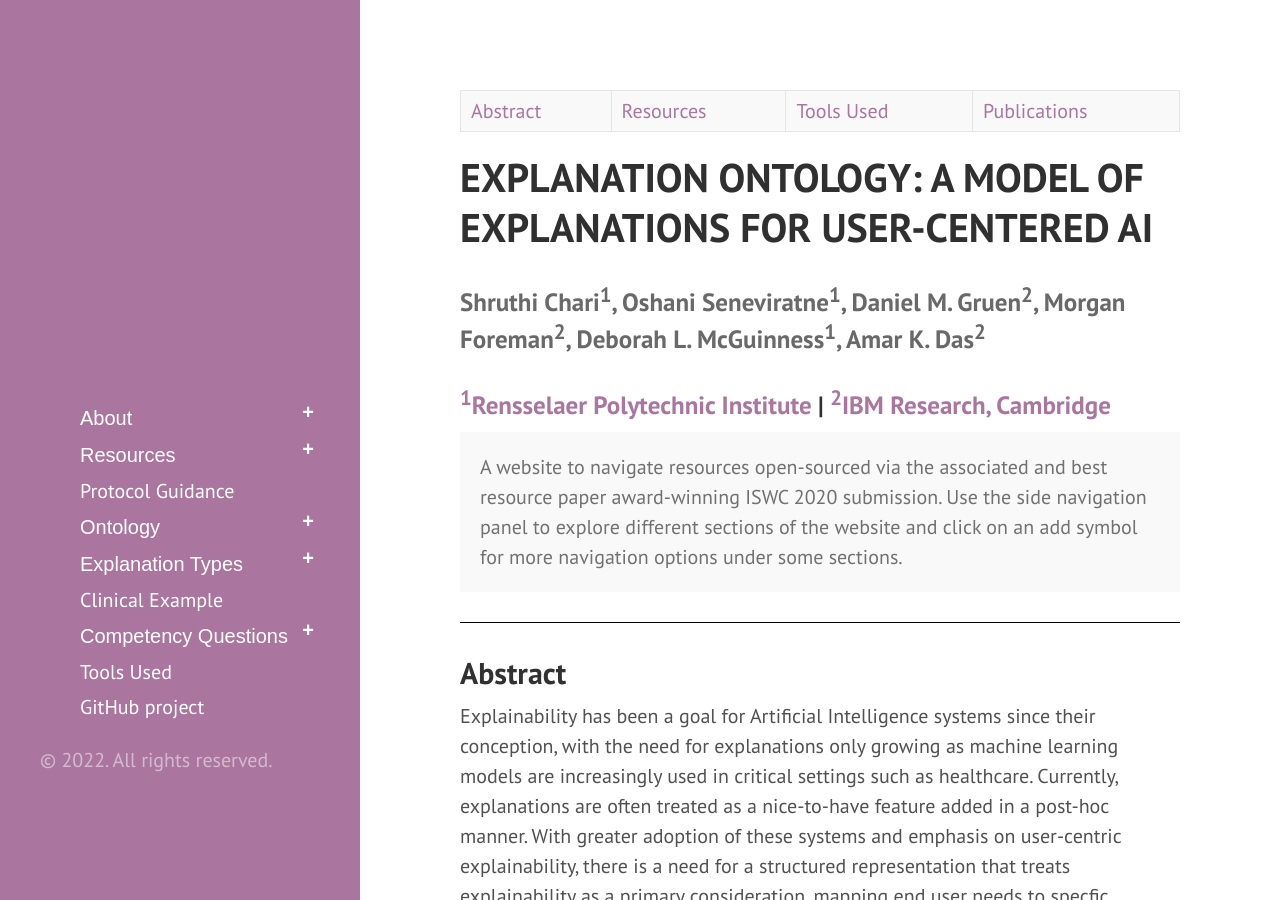
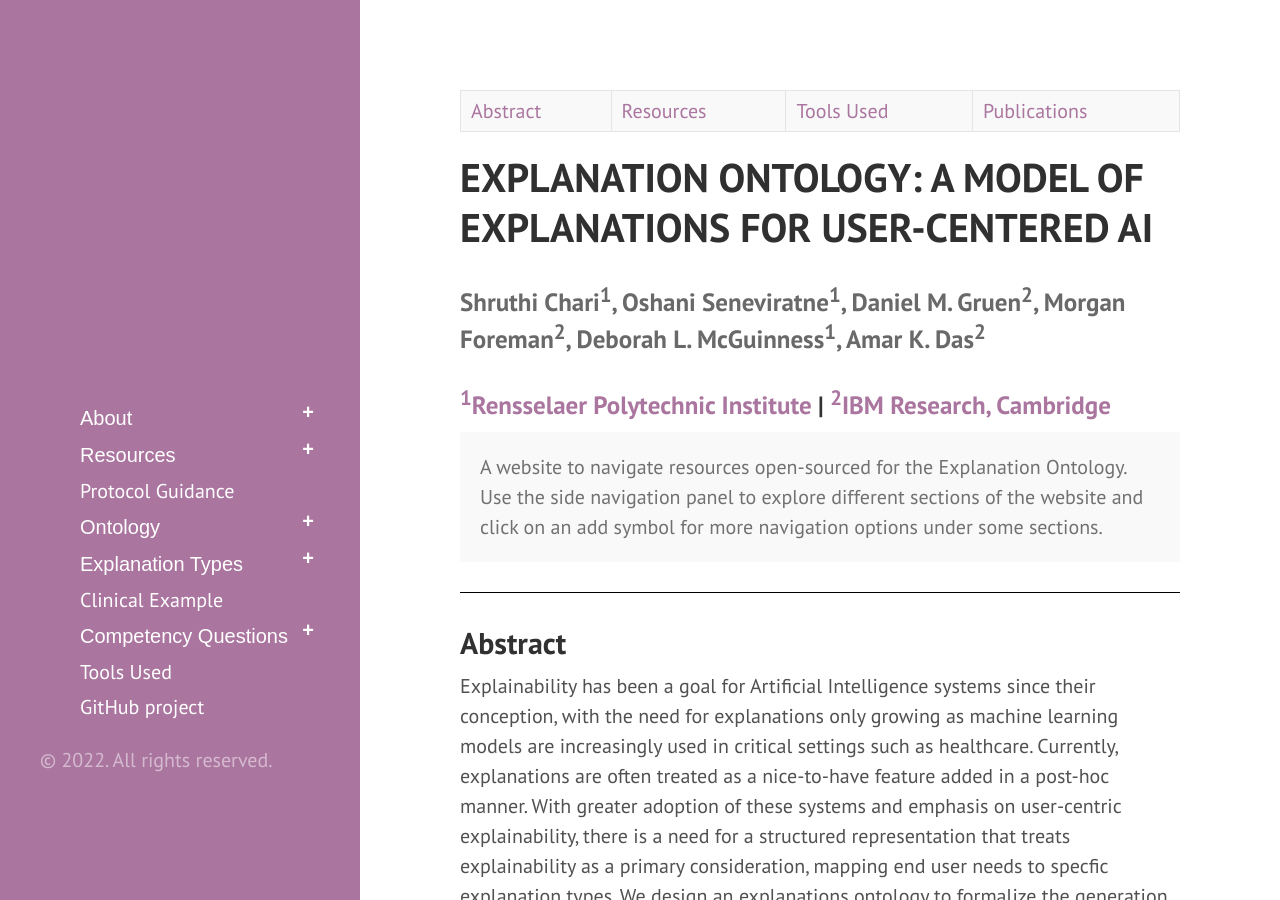
Before and after one commit to tetherless-world/explanation-ontology, a Jekyll site: the page built from index.md, in a window 1280 px wide and 900 px high. Built offline with Jekyll 4.4.1, drawn with Linux system fonts in a browser that asks for light colours; our own code applies the rules of GitHub Pages for plain Markdown files; Markdown is read by kramdown in place of the engine named in the settings.

Commit message:
Update index.md
Removing association to ISWC paper in header

```diff
--- a/index.md
+++ b/index.md
@@ -9,7 +9,7 @@ title: Explanation Ontology: A Model of Explanations for User-Centered AI
 <h1 class="page-title" style="text-transform:uppercase;" id="header">EXPLANATION ONTOLOGY: A MODEL OF EXPLANATIONS FOR USER-CENTERED AI</h1>
 <h3 style="color:dimgrey;">Shruthi Chari<sup>1</sup>, Oshani Seneviratne<sup>1</sup>, Daniel M. Gruen<sup>2</sup>, Morgan Foreman<sup>2</sup>, Deborah L. McGuinness<sup>1</sup>, Amar K. Das<sup>2</sup></h3>
 <h3><a href="https://www.rpi.edu/"><sup>1</sup>Rensselaer Polytechnic Institute</a> | <a href="https://www.research.ibm.com/labs/cambridge/"><sup>2</sup>IBM Research, Cambridge</a></h3>
-<p class="message">A website to navigate resources open-sourced via the associated and best resource paper award-winning ISWC 2020 submission. Use the side navigation panel to explore different sections of the website and click on an add symbol for more navigation options under some sections.</p>
+<p class="message">A website to navigate resources open-sourced for the Explanation Ontology. Use the side navigation panel to explore different sections of the website and click on an add symbol for more navigation options under some sections.</p>
 
 <!-- <table>
   <tbody>
```
